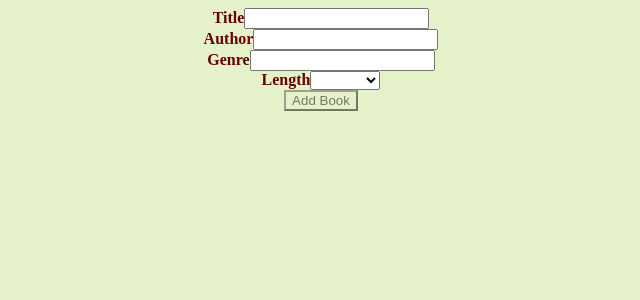
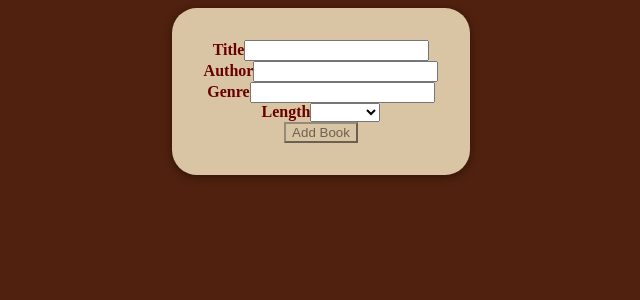
Before and after one commit to JackWeidman/weidman-library-app, a Vue app: page / in a window 1280 px wide. Shown: the top 300 px of the page, without its empty margins (319-959 px from the left). Built offline with nearby package versions, Linux system fonts and the light colour scheme.

Commit message:
More Styling Changes

```diff
--- a/src/App.vue
+++ b/src/App.vue
@@ -39,6 +39,9 @@ export default {
         genre: newBook.genre,
         length: newBook.length,
       });
+      this.books.sort((a, b) => {
+    return a.author.localeCompare(b.author);
+  });
     },
     deleteBook(id) {
       const index = this.books.findIndex((book) => book.id === id);
@@ -82,7 +85,7 @@ export default {
 
 <style>
 body {
-  background-color: #e5f2c9; /* Change to your desired background color */
+  background-color: rgb(80, 33, 14); /* Change to your desired background color */
 }
 
 </style>
--- a/src/components/AddBook.vue
+++ b/src/components/AddBook.vue
@@ -1,4 +1,5 @@
 <template>
+  <base-card>
   <form @submit.prevent="addBook" class="font-color">
     <div>
       <strong><label>Title</label></strong>
@@ -27,6 +28,7 @@
     </div> -->
     <button :class="{ 'disabled': !newBook.title || !newBook.author }">Add Book</button>
   </form>
+</base-card>
 </template>
 
 <script>
--- a/src/components/AddReview.vue
+++ b/src/components/AddReview.vue
@@ -1,5 +1,5 @@
 <template>
-<input type="text" @click.stop />
+<textarea type="text" placeholder="Review" @click.stop></textarea>
 </template>
 
 <script>
--- a/src/components/BookObject.vue
+++ b/src/components/BookObject.vue
@@ -1,5 +1,5 @@
 <template>
-
+  <base-card>
     <div class="book" @click="toggleDetails">
       <div class="cover" :class="{ open: detailsAreVisible }">
         <h2>{{ title }}</h2>
@@ -7,20 +7,17 @@
         <h2>{{ author }}</h2>
       </div>
 
-    <div class="pages">
+      <div class="pages" :class="{ open: detailsAreVisible }">
         <div class="content">
           <h2>Genre: {{ genre }}</h2>
           <h2>Length: {{ length }}</h2>
-
-        <!-- <h2 v-if="review != ''">Review:
-          <p>{{ review }}</p></h2> -->
           <h2>Review:</h2>
           <AddReview></AddReview>
           <button @click="deleteBook" class="delete-button" v-show="detailsAreVisible">Delete</button>
         </div>
       </div>
     </div>
-
+  </base-card>
 </template>
 
 <script>
@@ -44,15 +41,10 @@ export default {
       this.$emit('delete', id)
     }
   },
-
 };
 </script>
 
 <style scoped>
-/* .books-container{
-  display: flex;
-  flex-wrap: wrap;
-} */
 .book {
   position: relative;
   width: 200px;
@@ -62,7 +54,6 @@ export default {
   border: 1px solid #ddd;
   padding: 5px;
   cursor: pointer;
-  transition: transform 0.3s ease;
 }
 
 .cover {
@@ -74,12 +65,26 @@ export default {
   padding: 20px;
   background-color: #fff;
   box-sizing: border-box;
-  transform-origin: left center;
-  transition: transform 0.5s ease;
+  transition: opacity 0.5s ease;
 }
 
-.pages.content {
+.pages {
+  position: absolute;
+  top: 0;
+  left: 0;
+  width: 100%;
+  height: 100%;
   padding: 20px;
+  background-color: #fff;
+  box-sizing: border-box;
+  opacity: 0;
+  pointer-events: none; /* to prevent interaction when hidden */
+  transition: opacity 0.5s ease;
+}
+
+.pages.open {
+  opacity: 1;
+  pointer-events: auto; /* allow interaction when visible */
 }
 
 /* Additional styles for better appearance */
@@ -97,14 +102,9 @@ export default {
   font-size: 14px;
 }
 
-.cover.open {
-  transform: translateX(-100%);
-}
-
-.delete-button{
+.delete-button {
   position: absolute;
   bottom: 10px;
   left: 70%;
-
 }
 </style>
--- /dev/null
+++ b/src/components/UI/BaseCard.vue
@@ -0,0 +1,21 @@
+<template>
+  <div>
+    <slot></slot>
+  </div>
+</template>
+
+<style scoped>
+div {
+
+  display: flex;
+  justify-content: center;
+  align-items: center;
+  margin: auto;
+  max-width: fit-content;
+  padding: 2rem;
+  border-radius: 25px;
+  box-shadow: 0 2px 10px rgba(0, 0, 0, 0.425);
+  background-color: rgba(231, 213, 179, 0.904);
+  margin-bottom: 2rem;
+}
+</style>
--- a/src/main.js
+++ b/src/main.js
@@ -1,4 +1,8 @@
 import { createApp } from 'vue'
 import App from './App.vue'
+import BaseCard from './components/UI/BaseCard.vue'
+const app = createApp(App)
 
-createApp(App).mount('#app')
+app.component('base-card', BaseCard);
+
+app.mount('#app')
```
Lines whose indentation alone changed are shown as unchanged.
